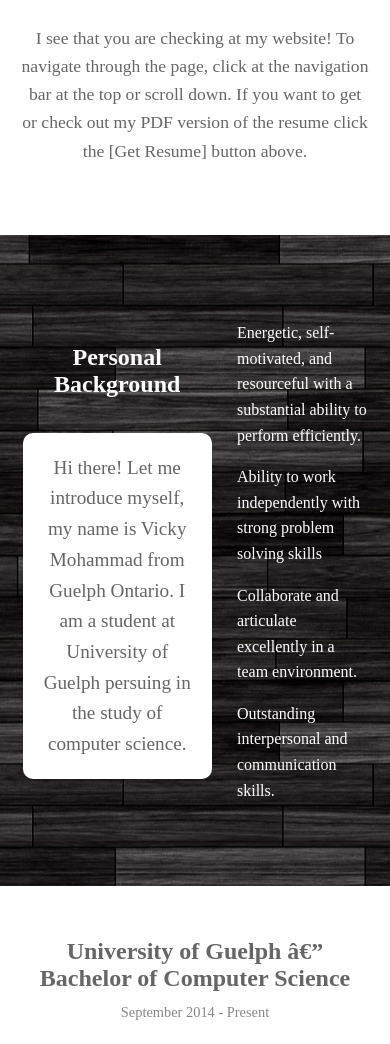
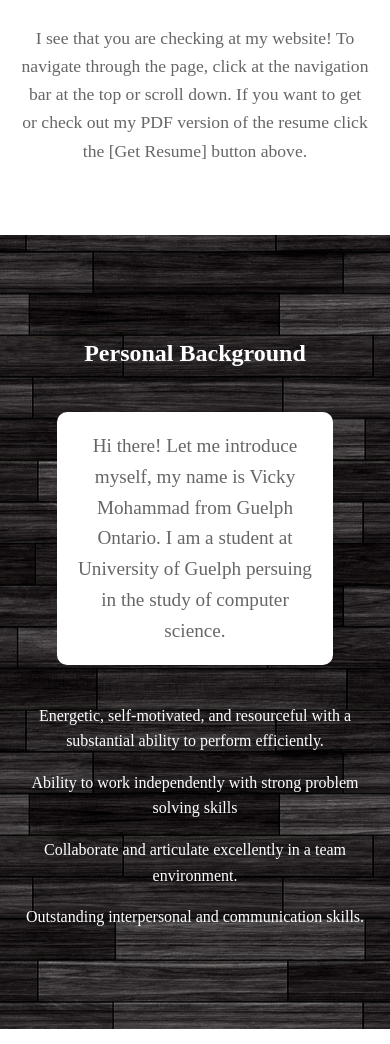
Before and after one commit to vicmoh/vicmoh.github.io, a PHP site: page / in a window 390 px wide; the page is wider, and only the part inside the window is pictured. Shown: the part 930-1974 px from the top of that part. Run offline with PHP 8.4, Linux system fonts and the light colour scheme.

Commit message:
version 4 fix

```diff
--- a/style.css
+++ b/style.css
@@ -166,7 +166,7 @@ html, body{
 }
 .firstPersonal h1{
     color: white;
-    margin-bottom: 35px;
+    margin-bottom: 45px;
     margin-right: 10%;
     font-style: "Lato", sans-serif;
 }
@@ -223,9 +223,17 @@ html, body{
 .skills{
     padding-top: 75px;
     padding-bottom: 75px;
+    text-align: center;
     background: url(Assets/Mountain.jpg) no-repeat fixed 100%;
     background-size: cover;
     z-index: -1;
+}
+.skillsTable div{
+    opacity: 0.75;
+    background-color: black;
+    border-radius: 20px;
+    margin: 1em;
+    padding: 2em;
 }
 .skills h1{
     opacity: 1;
@@ -238,15 +246,8 @@ html, body{
     opacity: 1;
     margin-right: 2em;
     margin-left: 2em;
-    margin-top: 5px;
-    margin-bottom: 5px;
-}
-.skillsTable div{
-    opacity: 0.75;
-    background-color: black;
-    border-radius: 20px;
-    margin: 1em;
-    padding: 2em;
+    margin-top: 10px;
+    margin-bottom: 10px;
 }
 /*footer*/
 .footer{
@@ -271,10 +272,7 @@ hr{
 }
 /******************************************/
 /*universal constraint*/
-@media screen and (max-width: 2000px){
-
-}
-@media screen and (max-width: 1500px), screen and (max-height: 700px){
+@media screen and (max-width: 1500px){
     .images{
         display: none;
     }
@@ -300,9 +298,25 @@ hr{
         line-height: 160%;
     }
 }
+@media screen and (max-width: 670px){
+    table tr > *{
+        display: block;
+        text-align: center;
+    }
+    table tr {
+        display: table-cell;
+    }
+    .skills p, .skills h1, .secondPersonal p{
+        text-align: center;
+    }
+    .firstPersonal h1, .firstPersonal p{
+        margin-left: 10%;
+    }
+
+}
 @media screen and (max-width: 600px){
     .navbar a{
         padding-right: 15px;
         padding-left: 15px;
-    }
+    }S
 }
```
